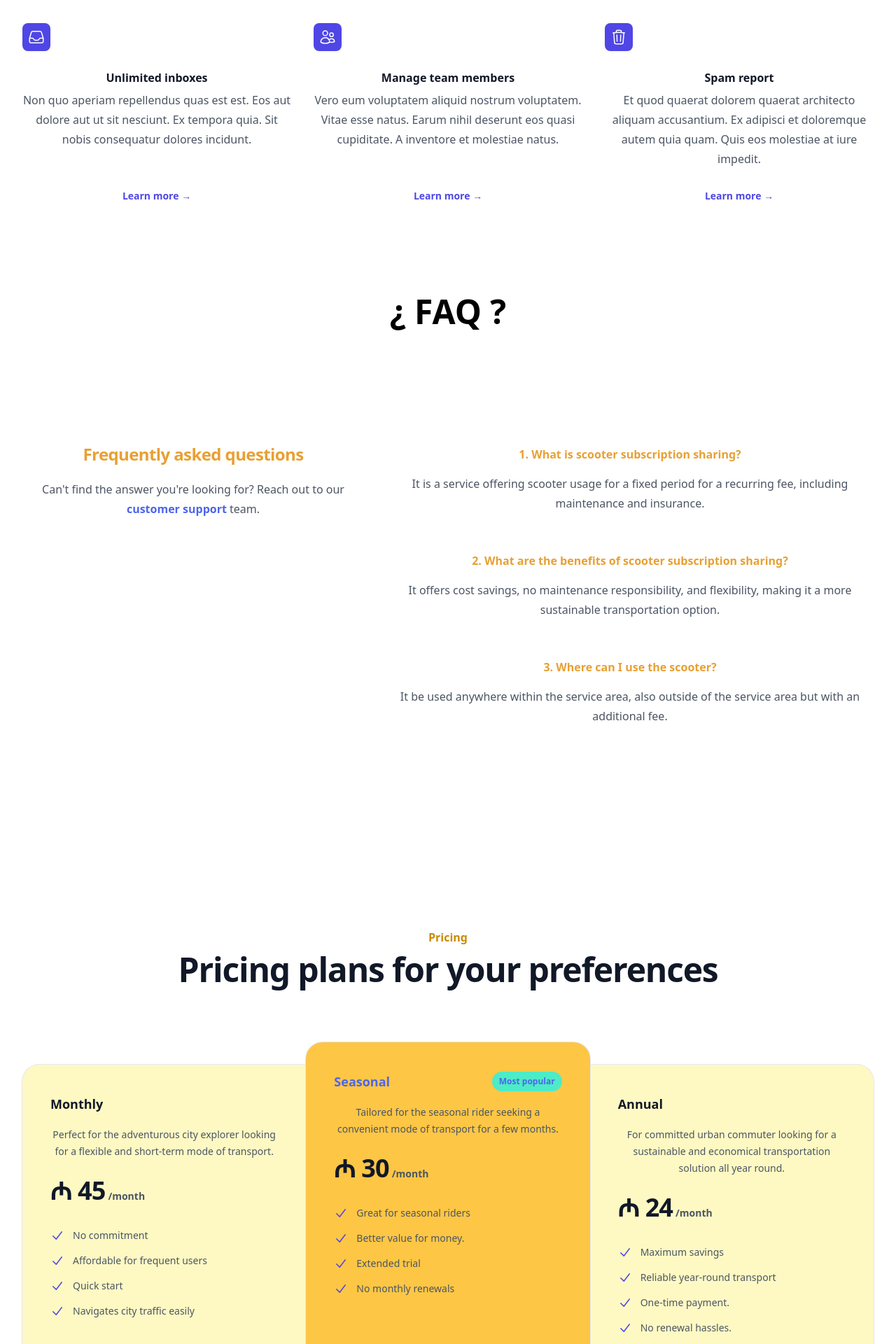
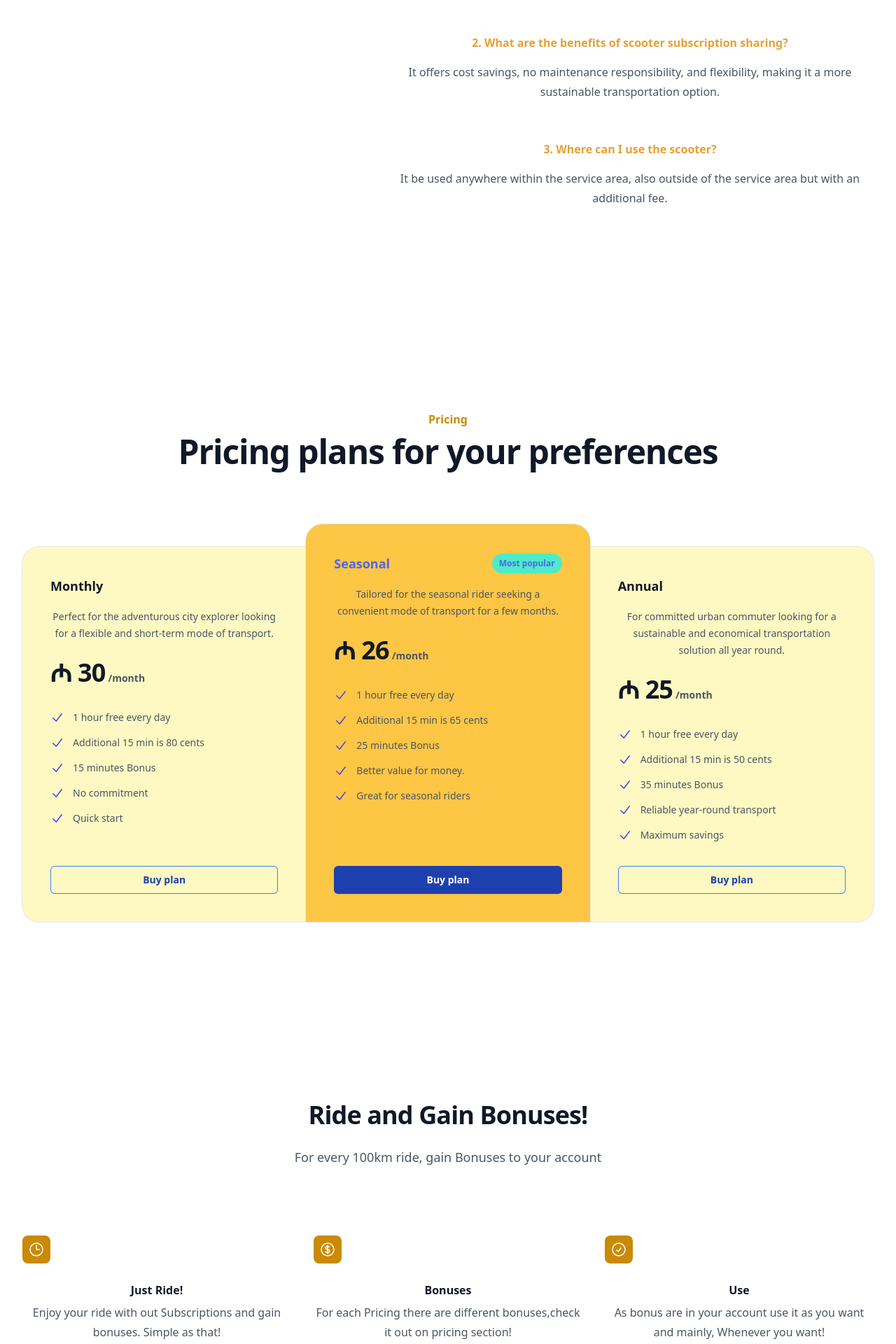
Before and after one commit to Medvezo/fast-point, a React (Create React App) app: page / in a window 1280 px wide. Shown: the part 2700-4620 px from the top of the page at 70% size. Built offline with nearby package versions, Linux system fonts and the light colour scheme.

Commit message:
Complete Bonuses and Pricing

```diff
--- a/src/Components/About/About.js
+++ b/src/Components/About/About.js
@@ -35,7 +35,7 @@ export default function About() {
 				<div className="grid grid-cols-1 gap-x-8 gap-y-16 sm:gap-y-20 lg:grid-cols-2 lg:items-start">
 					<div className="px-6 lg:px-0 lg:pr-4 lg:pt-4">
 						<div className="text-container mx-auto max-w-2xl lg:mx-0 lg:max-w-lg">
-							<h2 className="get-started text-base font-semibold leading-7 text-indigo-600">
+							<h2 className="get-started text-base font-semibold leading-7">
 								Get Started
 							</h2>
 							<p className="mt-2 text-3xl font-bold tracking-tight text-gray-900 sm:text-4xl">
--- a/src/Components/App/App.js
+++ b/src/Components/App/App.js
@@ -20,9 +20,9 @@ function App() {
 			<Hero />
 			<About />
 			<Stats />
-			<Bonus />
 			<FAQ />
 			<Pricing />
+			<Bonus />
 			<Support />
 			<Contact />
 			<LogoCloud />
--- a/src/Components/Bonus/Bonus.js
+++ b/src/Components/Bonus/Bonus.js
@@ -1,42 +1,45 @@
 import React from "react";
 
-import { InboxIcon, TrashIcon, UsersIcon } from '@heroicons/react/24/outline'
+import {
+	CheckCircleIcon,
+	ClockIcon,
+	CurrencyDollarIcon,
+} from "@heroicons/react/24/outline";
 
 const features = [
 	{
-    name: 'Unlimited inboxes',
+		name: "Just Ride!",
 		description:
-      'Non quo aperiam repellendus quas est est. Eos aut dolore aut ut sit nesciunt. Ex tempora quia. Sit nobis consequatur dolores incidunt.',
-    href: '#',
-    icon: InboxIcon,
+			"Enjoy your ride with out Subscriptions and gain bonuses. Simple as that!",
+		href: "#",
+		icon: ClockIcon,
 	},
 	{
-    name: 'Manage team members',
+		name: "Bonuses",
 		description:
-      'Vero eum voluptatem aliquid nostrum voluptatem. Vitae esse natus. Earum nihil deserunt eos quasi cupiditate. A inventore et molestiae natus.',
-    href: '#',
-    icon: UsersIcon,
+			"For each Pricing there are different bonuses,check it out on pricing section!",
+		href: "#",
+		icon: CurrencyDollarIcon,
 	},
 	{
-    name: 'Spam report',
+		name: "Use",
 		description:
-      'Et quod quaerat dolorem quaerat architecto aliquam accusantium. Ex adipisci et doloremque autem quia quam. Quis eos molestiae at iure impedit.',
-    href: '#',
-    icon: TrashIcon,
+			"As bonus are in your account use it as you want and mainly, Whenever you want! ",
+		href: "#",
+		icon: CheckCircleIcon,
 	},
-]
+];
 
 export default function Bonus() {
 	return (
 		<div className="bg-white py-24 sm:py-32">
 			<div className="mx-auto max-w-7xl px-6 lg:px-8">
-        <div className="mx-auto max-w-2xl lg:mx-0">
+				<div className="mx-auto  lg:mx-0">
 					<h2 className="text-3xl font-bold tracking-tight text-gray-900 sm:text-4xl">
-            Stay on top of customer support
+						Ride and Gain Bonuses!
 					</h2>
 					<p className="mt-6 text-lg leading-8 text-gray-600">
-            Lorem ipsum dolor sit amet consect adipisicing elit. Possimus magnam voluptatum cupiditate veritatis in
-            accusamus quisquam.
+						For every 100km ride, gain Bonuses to your account
 					</p>
 				</div>
 				<div className="mx-auto mt-16 max-w-2xl sm:mt-20 lg:mt-24 lg:max-w-none">
@@ -44,15 +47,20 @@ export default function Bonus() {
 						{features.map((feature) => (
 							<div key={feature.name} className="flex flex-col">
 								<dt className="text-base font-semibold leading-7 text-gray-900">
-                  <div className="mb-6 flex h-10 w-10 items-center justify-center rounded-lg bg-indigo-600">
-                    <feature.icon className="h-6 w-6 text-white" aria-hidden="true" />
+									<div className="mb-6 flex h-10 w-10 items-center justify-center rounded-lg bg-yellow-600">
+										<feature.icon
+											className="h-6 w-6 text-white"
+											aria-hidden="true"
+										/>
 									</div>
 									{feature.name}
 								</dt>
 								<dd className="mt-1 flex flex-auto flex-col text-base leading-7 text-gray-600">
 									<p className="flex-auto">{feature.description}</p>
 									<p className="mt-6">
-                    <a href={feature.href} className="text-sm font-semibold leading-6 text-indigo-600">
+										<a
+											href={feature.href}
+											className="text-sm font-semibold leading-6 text-yellow-600">
 											Learn more <span aria-hidden="true">→</span>
 										</a>
 									</p>
@@ -63,5 +71,5 @@ export default function Bonus() {
 				</div>
 			</div>
 		</div>
-  )
+	);
 }
--- a/src/Components/Hero/Hero.js
+++ b/src/Components/Hero/Hero.js
@@ -7,7 +7,7 @@ export default function Hero() {
 
 	return (
 		<div className="bg-white">
-			<div className="relative px-6 pt-14 lg:px-8  main-container">
+			<div className="relative mx-auto px-6 pt-14 lg:px-8  main-container">
 
 				<div className=" max-w-2xl py-32 sm:py-48 lg:py-56 main-text">
 					<div className="text-center">
--- a/src/Components/Pricing/Pricing.js
+++ b/src/Components/Pricing/Pricing.js
@@ -7,14 +7,15 @@ const tiers = [
 		name: "Monthly",
 		id: "tier-freelancer",
 		href: "#",
-		priceMonthly: "₼ 45",
+		priceMonthly: "₼ 30",
 		description:
 			"Perfect for the adventurous city explorer looking for a flexible and short-term mode of transport.",
 		features: [
+			"1 hour free every day",
+			"Additional 15 min is 80 cents",
+			"15 minutes Bonus",
 			"No commitment",
-			"Affordable for frequent users",
 			"Quick start",
-			"Navigates city traffic easily",
 		],
 		mostPopular: false,
 	},
@@ -22,14 +23,15 @@ const tiers = [
 		name: "Seasonal",
 		id: "tier-startup",
 		href: "#",
-		priceMonthly: "₼ 30",
+		priceMonthly: "₼ 26",
 		description:
 			"Tailored for the seasonal rider seeking a convenient mode of transport for a few months.",
 		features: [
+			"1 hour free every day",
+			"Additional 15 min is 65 cents",
+			"25 minutes Bonus",
+			"Better value for money.",
 			"Great for seasonal riders",
-			"Better value for money.",
-			"Extended trial",
-			"No monthly renewals",
 		],
 		mostPopular: true,
 	},
@@ -37,13 +39,14 @@ const tiers = [
 		name: "Annual",
 		id: "tier-enterprise",
 		href: "#",
-		priceMonthly: "₼ 24",
+		priceMonthly: "₼ 25",
 		description: "For committed urban commuter looking for a sustainable and economical transportation solution all year round.",
 		features: [
+			"1 hour free every day",
+			"Additional 15 min is 50 cents",
+			"35 minutes Bonus",
+			"Reliable year-round transport",
 			"Maximum savings",
-			"Reliable year-round transport",
-			"One-time payment.",
-			"No renewal hassles.",
 		],
 		mostPopular: false,
 	},
```
Also changed, not shown: 14 other files (tests, documents, lock files or other folders). Lines whose indentation alone changed are shown as unchanged.
